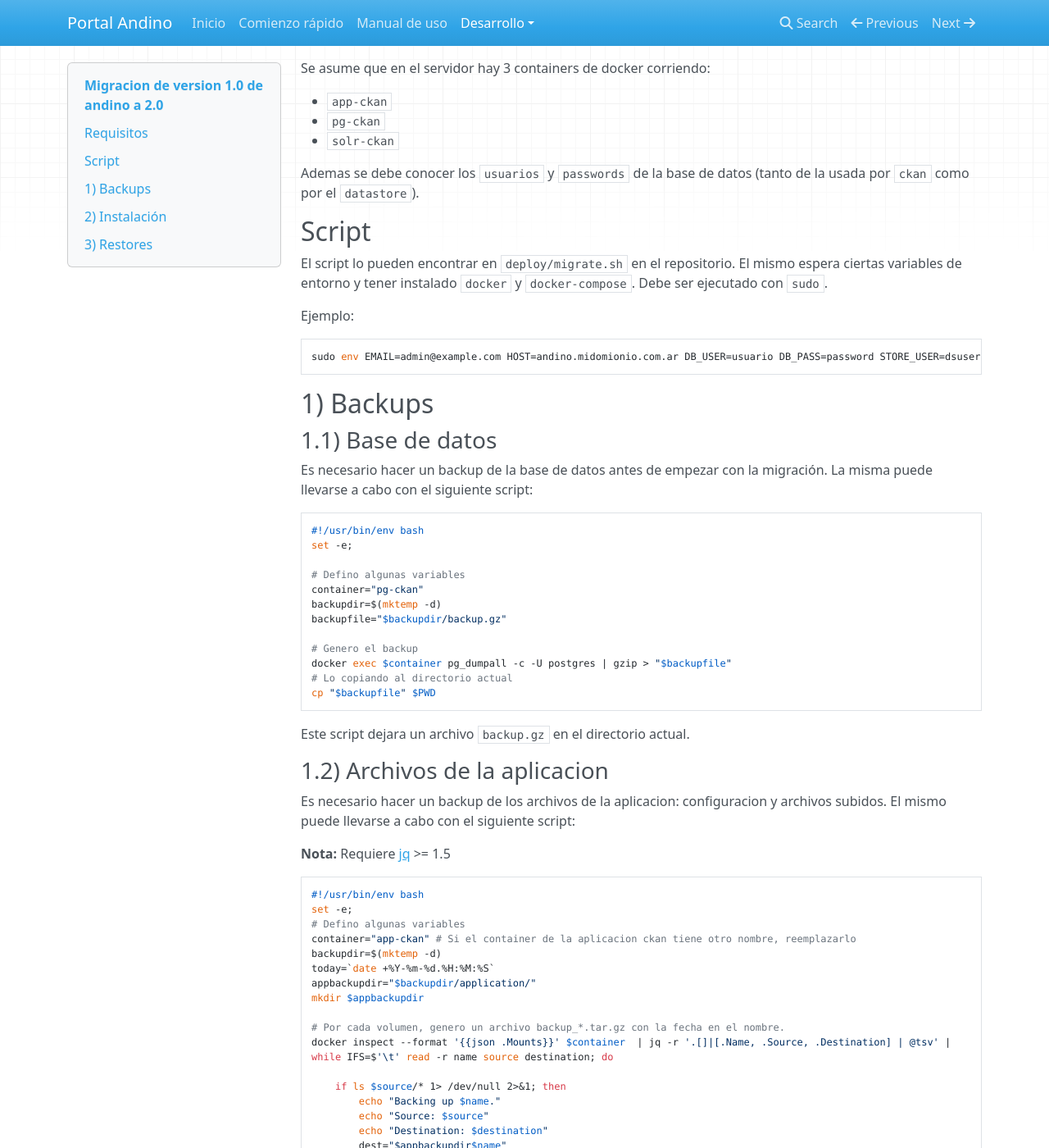
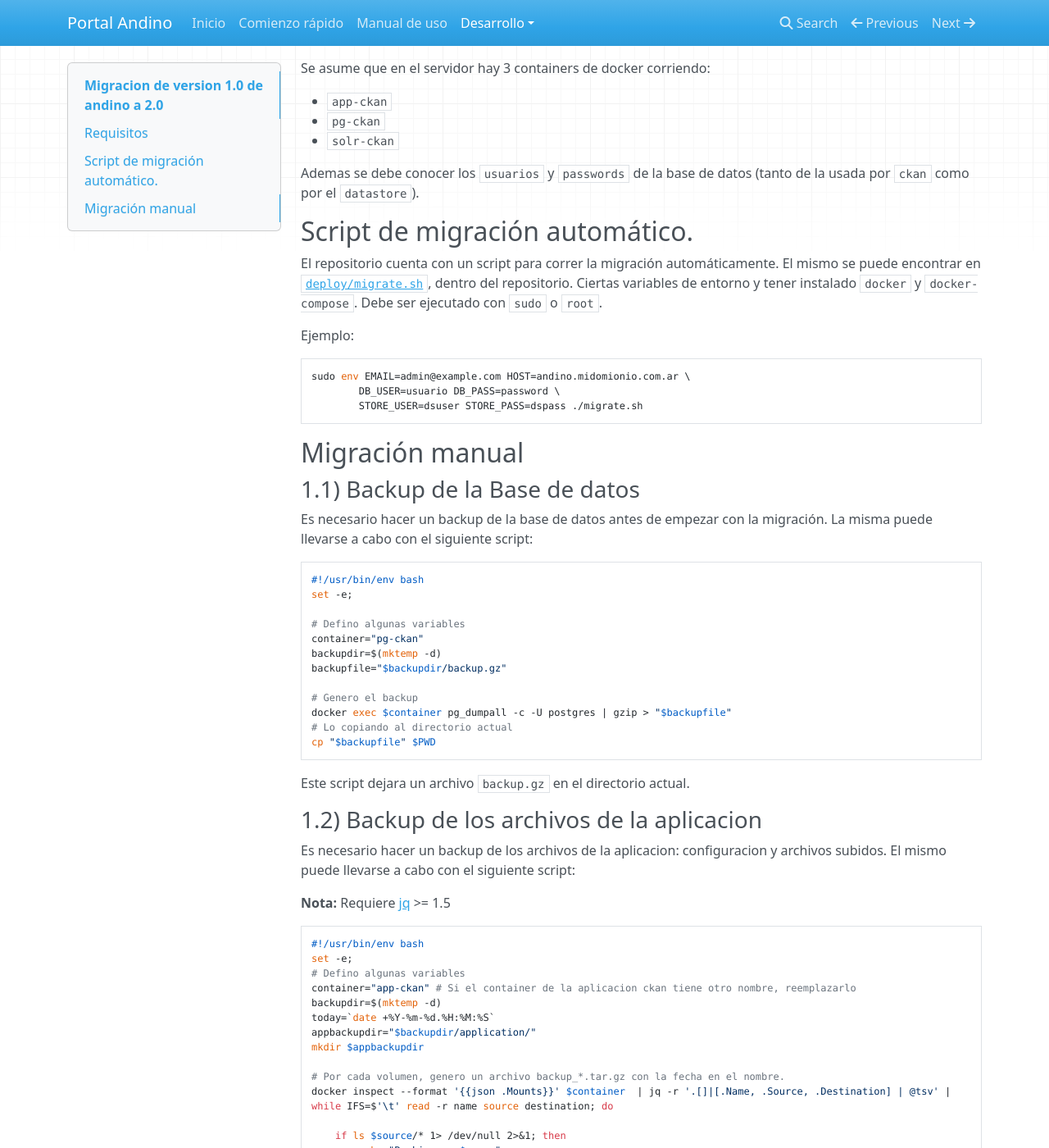
Before and after one commit to datosgobar/portal-andino, an MkDocs documentation site: the page built from docs/developers/migration.md, in a window 1280 px wide and 1400 px high, scrolled down 606 px. Shown: the whole window at 82% size. Built offline with MkDocs 1.6.1, drawn with Linux system fonts in a browser that asks for light colours; nearby versions of some CDN libraries; old or Windows-style settings are respelled for this version of MkDocs; some of the changed text lies outside the part shown.

Commit message:
Actualizo el script de migracion de version 1 a 2
Actualizo la documentacion de como usarlo.
Agrego la seccion 'automatico' y 'manual'

```diff
--- a/docs/developers/migration.md
+++ b/docs/developers/migration.md
@@ -25,7 +25,7 @@ En el presente documento se pretende explicar como llevar a cabo una migracion d
 
 Se requiere tener instalado:
 
-- [jq](https://stedolan.github.io/jq/) >= 1.5
+- [jq](https://stedolan.github.io/jq/download/) >= 1.5
 - docker
 - docker-compose
 
@@ -38,19 +38,23 @@ Se asume que en el servidor hay 3 containers de docker corriendo:
 
 Ademas se debe conocer los `usuarios` y `passwords` de la base de datos (tanto de la usada por `ckan` como por el `datastore`).
 
-## Script
+## Script de migración automático.
 
-El script lo pueden encontrar en `deploy/migrate.sh` en el repositorio.
-El mismo espera ciertas variables de entorno y tener instalado `docker` y `docker-compose`. Debe ser ejecutado con `sudo`.
+El repositorio cuenta con un script para correr la migración automáticamente.
+El mismo se puede encontrar en [`deploy/migrate.sh`](https://github.com/datosgobar/portal-andino/blob/master/deploy/migrate.sh), dentro del repositorio.
+Ciertas variables de entorno y tener instalado `docker` y `docker-compose`.
+Debe ser ejecutado con `sudo` o `root`.
 
 Ejemplo:
 
-    sudo env EMAIL=admin@example.com HOST=andino.midomionio.com.ar DB_USER=usuario DB_PASS=password STORE_USER=dsuser STORE_PASS=dspass ./migrate.sh
+    sudo env EMAIL=admin@example.com HOST=andino.midomionio.com.ar \
+            DB_USER=usuario DB_PASS=password \
+            STORE_USER=dsuser STORE_PASS=dspass ./migrate.sh
 
 
-## 1) Backups
+## Migración manual
 
-### 1.1) Base de datos
+### 1.1) Backup de la Base de datos
 
 Es necesario hacer un backup de la base de datos antes de empezar con la migración. La misma puede llevarse a cabo con el siguiente script:
 
@@ -71,7 +75,7 @@ cp "$backupfile" $PWD
 
 Este script dejara un archivo `backup.gz` en el directorio actual.
 
-### 1.2) Archivos de la aplicacion
+### 1.2) Backup de los archivos de la aplicacion
 
 Es necesario hacer un backup de los archivos de la aplicacion: configuracion y archivos subidos. El mismo puede llevarse a cabo con el siguiente script:
 
@@ -122,8 +126,6 @@ Este script dejara un archivo backup.tar.gz en el directorio actual. El mismo, u
 
 Cada sub-directorio contiene el ID del volumen en docker usado, los numero varian de volumen en volumen. Dentro de cada sub-directorio se encuentra un archivo *.tar.gz junto con un archivo destination.txt. El archivo destination.txt indica donde corresponde la informacion dentro del container, el archivo *.tar.gz contiene una carpeta _data con los archivos.
 
-## 2) Instalación
-
 ### 2.1) Detener la aplicación
 
 Debemos detener la aplicacion para lograr que se liberen los puertos usados, por ejemplo el puerto 80.
@@ -135,8 +137,6 @@ docker stop solr-ckan pg-ckan app-ckan
 Ver la documentación [Aquí](install.md)
 
 **Nota:** Actualizar la version de docker y docker-compose de ser necesario.
-
-## 3) Restores
 
 Ahora es necesario restaurar tanto la base de datos como los archivos de la aplicacion.
 
```
Also changed, not shown: 1 other file.
